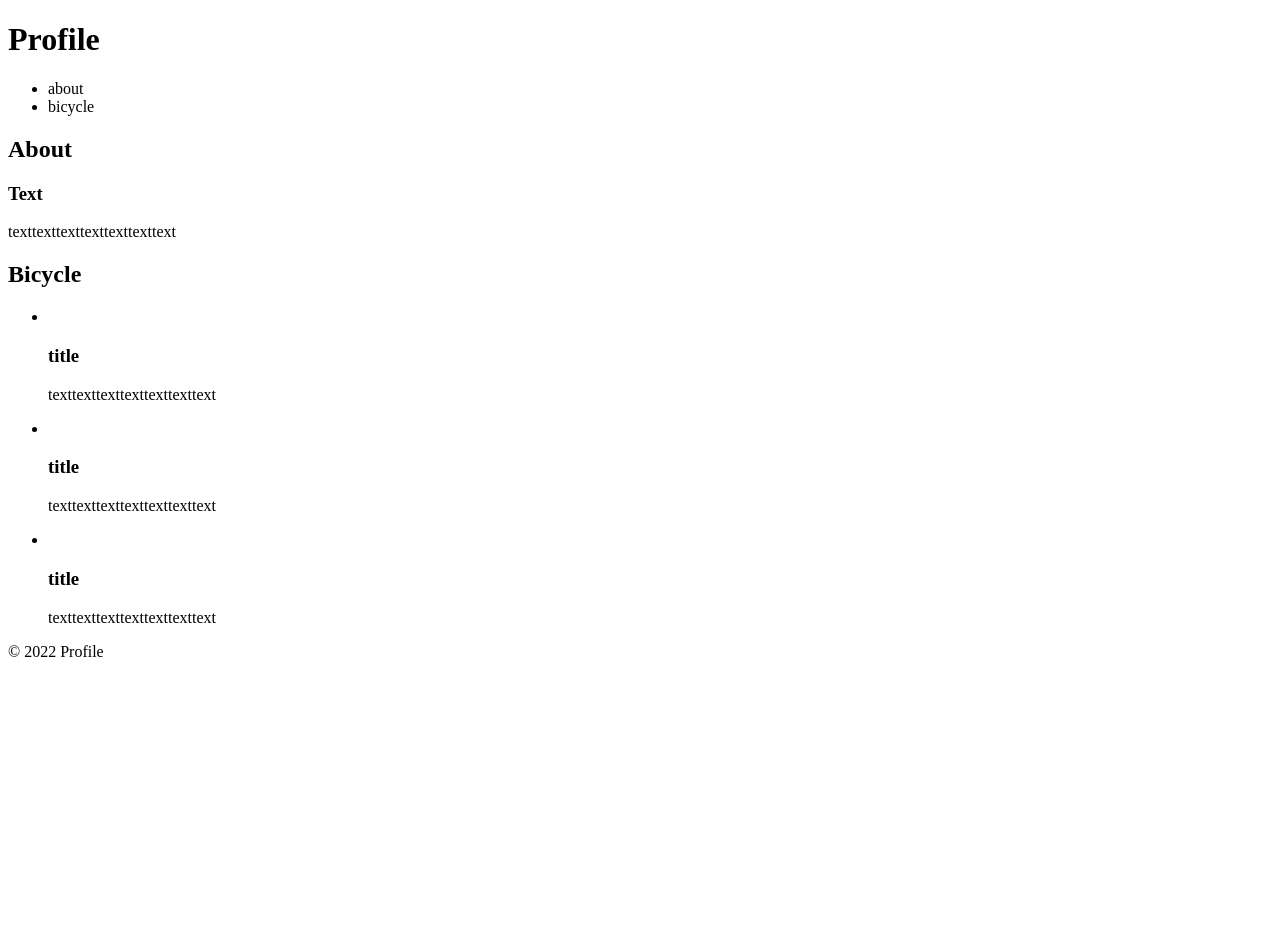
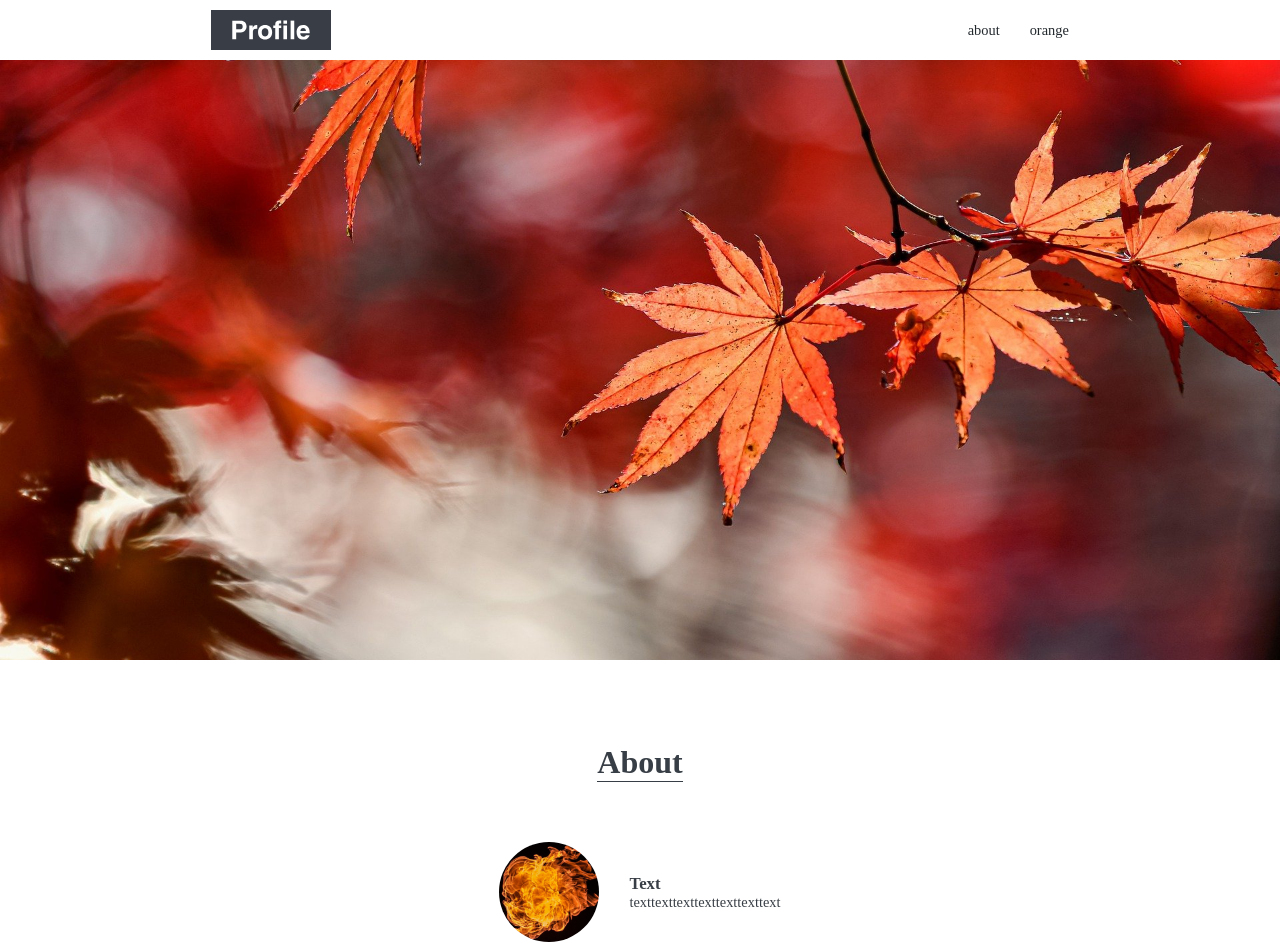
Before and after one commit to noaysk/orange, a plain HTML site: page index.html in a window 1280 px wide. Shown: the top 952 px of the page. Before the commit the page ends 800 px from the top, so only its background shows below. Drawn offline with Linux system fonts and the light colour scheme; some packages are replaced by stand-ins of ours.

Commit message:
added responsive design

```diff
--- /dev/null
+++ b/css/style.css
@@ -0,0 +1,130 @@
+/* ///////////..utility classes../////////// */
+* {
+  margin: 0;
+  padding: 0;
+}
+body {
+  color: #383e45;
+  font-size: 0.9rem;
+}
+a {
+  text-decoration: none;
+}
+img {
+  max-width: 100%;
+}
+li {
+  list-style: none;
+}
+.wrapper {
+  max-width: 960px;
+  margin: 0 auto 100px auto;
+  padding: 0 4%;
+  text-align: center;
+}
+
+.site-title {
+  width: 120px;
+  line-height: 1px;
+  padding: 10px 0;
+}
+
+.section-title {
+  display: inline-block;
+  font-size: 2rem;
+  text-align: center;
+  margin-bottom: 60px;
+  border-bottom: solid 1px #383e45;
+}
+.content-title {
+  font-size: 1rem;
+  margin: 10px 0;
+}
+/* ///////////..header../////////// */
+header {
+  display: flex;
+  justify-content: space-between;
+  align-items: center;
+  margin: 0 auto;
+  max-width: 960px;
+  padding: 0 4%;
+}
+header ul {
+  display: flex;
+  padding: 10px 0;
+}
+header li {
+  margin-left: 30px;
+}
+header li a {
+  color: #24292e;
+}
+header li a:hover {
+  opacity: 0.7;
+}
+/* ///////////..main../////////// */
+
+.mainvisual {
+  margin-bottom: 80px;
+}
+.mainvisual img {
+  width: 100%;
+  max-width: 1920px;
+  height: 600px;
+  object-fit: cover;
+}
+
+/* ///////////..About../////////// */
+.about .content {
+  display: flex;
+  justify-content: center;
+  align-items: center;
+}
+.about img {
+  width: 100px;
+  height: 100px;
+  border-radius: 50%;
+  margin-right: 30px;
+}
+.about .text {
+  text-align: left;
+}
+/* ///////////..orange../////////// */
+
+.orange ul {
+  display: flex;
+  justify-content: space-between;
+}
+.orange li {
+  width: 32%;
+}
+/* ///////////..footer../////////// */
+
+footer {
+  font-size: 0.5rem;
+  padding: 10px 0;
+  text-align: center;
+}
+
+/* ///////////..media../////////// */
+
+@media screen and (max-width: 600px) {
+  .mainvisual img {
+    height: calc(100vh - 60px);
+  }
+
+  .about .content {
+    flex-direction: column;
+  }
+
+  .orange img {
+    margin-right: 0;
+  }
+  .orange ul {
+    flex-direction: column;
+  }
+  .orange li {
+    width: 100%;
+    margin-bottom: 30px;
+  }
+}
--- a/index.html
+++ b/index.html
@@ -1,39 +1,62 @@
 <!DOCTYPE html>
 <html>
+
 <head>
-<title>Title of the document</title>
+    <title>Orange</title>
+    <meta name="viewport" content="width=device-width, initial-scale=1">
+    <link rel="stylesheet" href="https://unpkg.com/ress/dist/ress.min.css">
+    <link rel="stylesheet" type="text/css" href="css/style.css" media="all">
+
 </head>
 
 <body>
     <header>
-<h1>Profile</h1>
+        <h1 class="site-title"><a href="index.html"><img src="images/logo.svg" alt="Profile"></a></h1>
         <nav>
             <ul>
-        <li>about</li>
-        <li>bicycle</li>
+                <li><a href="#about">about</a></li>
+                <li><a href="#orange">orange</a></li>
             </ul>
         </nav>
     </header>
+
     <main>
-        <div class="mainvisual"></div>
-        <section class="about">
-            <h2>About</h2>
-            <div>
+        <div class="mainvisual">
+            <img src="images/mainvisual.jpg" alt="テキストテキストテキスト">
+        </div>
+
+        <section class="about wrapper">
+            <h2 class="section-title">About</h2>
+            <div class="content">
+                <img src="images/about.jpg" alt="テキストテキストテキスト">
+                <div class="text">
                     <h3>Text</h3>
                     <p>texttexttexttexttexttexttext</p>
                 </div>
+            </div>
         </section>
-        <section class="bicycle">
-            <h2>Bicycle</h2>
+
+        <section class="orange wrapper">
+            <h2 class="section-title">Orange</h2>
             <ul>
-                <li><img><h3>title</h3><p>texttexttexttexttexttexttext</p></li>
-                <li><img><h3>title</h3><p>texttexttexttexttexttexttext</p></li>
-                <li><img><h3>title</h3><p>texttexttexttexttexttexttext</p></li>
+                <li> <img src="images/orange1.jpg" alt="テキストテキストテキスト">
+                    <h3>title</h3>
+                    <p>texttexttexttexttexttexttext</p>
+                </li>
+                <li> <img src="images/orange2.jpg" alt="テキストテキストテキスト">
+                    <h3>title</h3>
+                    <p>texttexttexttexttexttexttext</p>
+                </li>
+                <li> <img src="images/orange3.jpg" alt="テキストテキストテキスト">
+                    <h3>title</h3>
+                    <p>texttexttexttexttexttexttext</p>
+                </li>
             </ul>
         </section>
-
     </main>
-    <footer><p>© 2022 Profile</p></footer>
+    <footer>
+        <p>&copy; 2022 Profile</p>
+    </footer>
 </body>
 
 </html>
```
Lines whose indentation alone changed are shown as unchanged.
